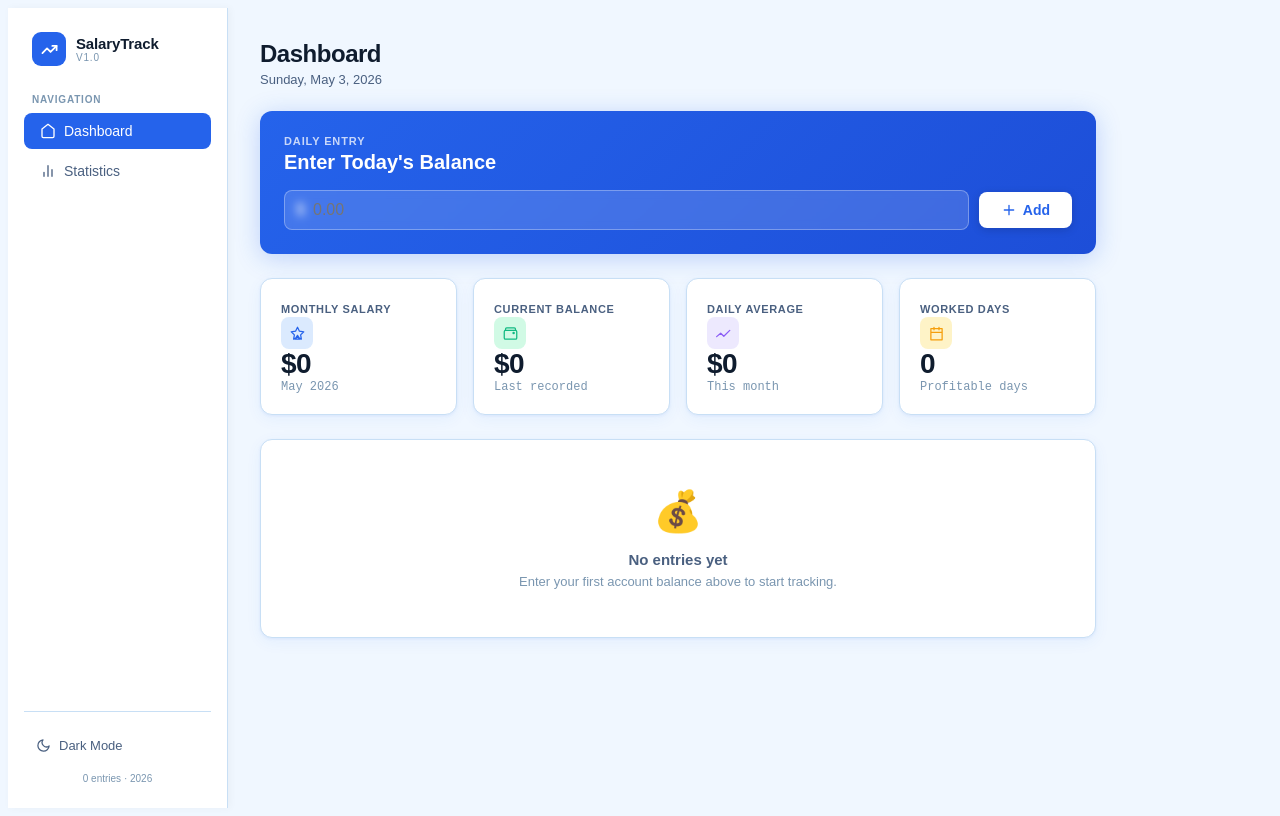
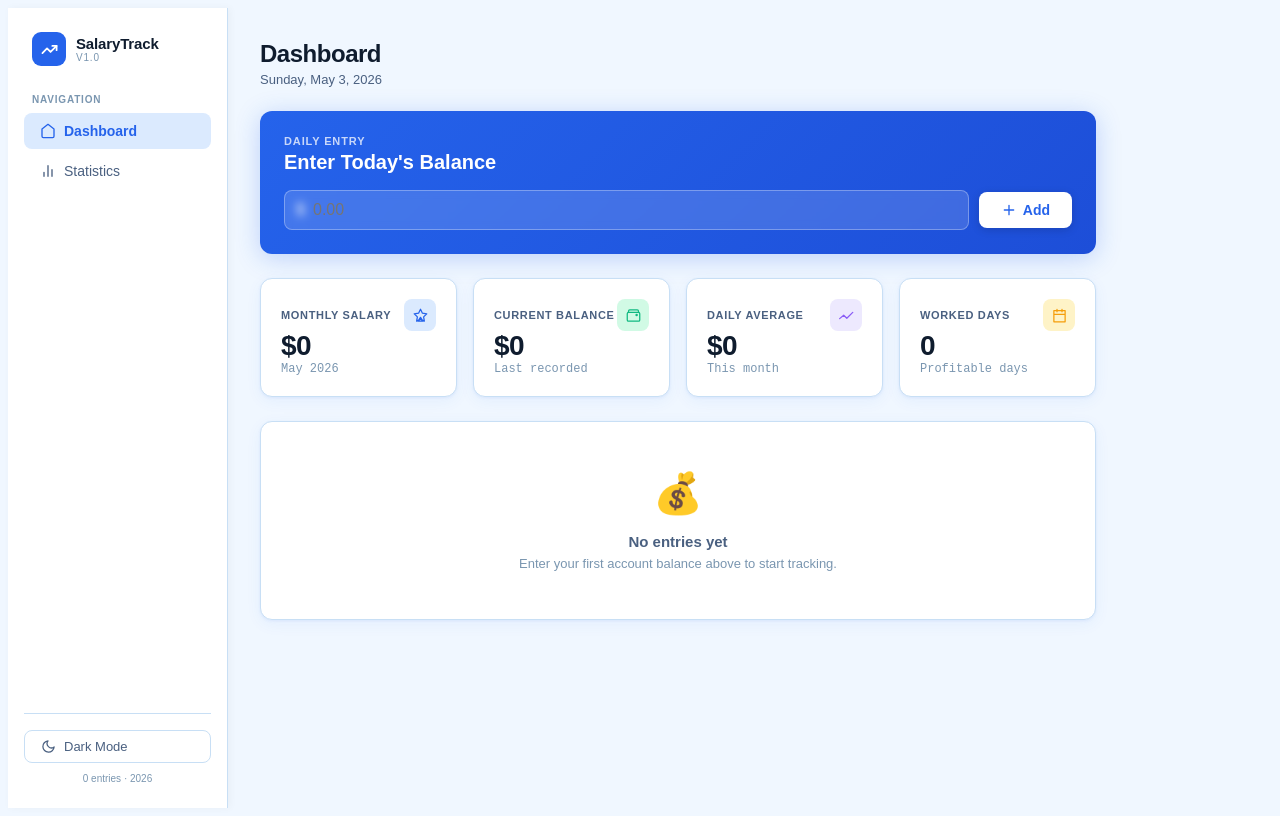
Before and after one commit to jonnyy04/Income-Analyzer, a React (Vite) app in the folder IncomeAnalyzer/: page / in a window 1280 px wide. Built offline with nearby package versions, Linux system fonts and the light colour scheme.

Commit message:
refactor: improve CSS components and fix darkmode

```diff
--- a/IncomeAnalyzer/src/App.jsx
+++ b/IncomeAnalyzer/src/App.jsx
@@ -1,35 +1,23 @@
 import { useState } from "react";
-import "./App.css";
 import Sidebar from "./components/Sidebar";
 import DashboardPage from "./pages/DashboardPage";
 import StatisticsPage from "./pages/StatisticsPage";
-import { createEntry } from "./utils/helpers";
 import { useEntries } from "./hooks/useEntries";
+import { useDarkMode } from "./hooks/useDarkMode";
 
-function App() {
+export default function App() {
 	const { entries, addEntry, deleteEntry } = useEntries();
+	const { dark, toggle: toggleDark } = useDarkMode();
 	const [page, setPage] = useState("dashboard");
-	const [dark, setDark] = useState(false);
-
-	function handleAddEntry(balance) {
-		const newEntry = createEntry(entries, parseFloat(balance));
-		addEntry(newEntry);
-	}
-
-	function toggleDark() {
-		setDark(!dark);
-	}
 
 	return (
 		<div style={{ display: "flex", minHeight: "100vh", background: "var(--color-bg)" }}>
 			<Sidebar page={page} setPage={setPage} dark={dark} toggleDark={toggleDark} entryCount={entries.length} />
 
 			<main style={{ flex: 1, padding: "2rem", maxWidth: 900, overflowX: "hidden" }}>
-				{page === "dashboard" && <DashboardPage entries={entries} onAdd={handleAddEntry} />}
+				{page === "dashboard" && <DashboardPage entries={entries} onAdd={addEntry} />}
 				{page === "statistics" && <StatisticsPage entries={entries} onDelete={deleteEntry} />}
 			</main>
 		</div>
 	);
 }
-
-export default App;
--- a/IncomeAnalyzer/src/index.css
+++ b/IncomeAnalyzer/src/index.css
@@ -1,3 +1,7 @@
+@tailwind base;
+@tailwind components;
+@tailwind utilities;
+
 @layer base {
 	:root {
 		--color-bg: #f0f7ff;
@@ -7,17 +11,17 @@
 		--color-text: #0f1c2e;
 		--color-text2: #4a6080;
 		--color-text3: #7a96b0;
-		--color-blue: #2563eb;
 		--color-accent: #2563eb;
+		--color-accent-light: #dbeafe;
 		--color-accent-dark: #1d4ed8;
-		--color-accent-light: #dbeafe;
 		--color-green: #10b981;
 		--color-green-light: #d1fae5;
+		--color-red: #ef4444;
+		--color-red-light: #fee2e2;
 		--color-amber: #f59e0b;
 		--color-amber-light: #fef3c7;
 		--color-purple: #8b5cf6;
 		--color-purple-light: #ede9fe;
-		--color-red-light: #fee2e2;
 	}
 
 	.dark {
@@ -28,17 +32,17 @@
 		--color-text: #e6edf3;
 		--color-text2: #8b949e;
 		--color-text3: #484f58;
-		--color-blue: #3b82f6;
 		--color-accent: #3b82f6;
-		--color-accent-dark: #1e40af;
-		--color-accent-light: #1e3a8a;
+		--color-accent-light: #1e3a5f;
+		--color-accent-dark: #60a5fa;
 		--color-green: #34d399;
 		--color-green-light: #064e3b;
+		--color-red: #f87171;
+		--color-red-light: #7f1d1d;
 		--color-amber: #fbbf24;
-		--color-amber-light: #451a03;
+		--color-amber-light: #78350f;
 		--color-purple: #a78bfa;
 		--color-purple-light: #4c1d95;
-		--color-red-light: #7f1d1d;
 	}
 
 	* {
@@ -86,94 +90,57 @@
 			0 4px 16px rgba(0, 0, 0, 0.2);
 	}
 
-	.mono {
-		font-family: "DM Mono", monospace;
+	.btn-primary {
+		background-color: var(--color-accent);
+		color: #fff;
+		border: none;
+		border-radius: 8px;
+		padding: 10px 20px;
+		font-weight: 600;
+		font-size: 14px;
+		cursor: pointer;
+		transition: all 0.2s;
+		font-family: "DM Sans", sans-serif;
+	}
+	.btn-primary:hover {
+		background-color: var(--color-accent-dark);
+		transform: translateY(-1px);
 	}
 
-	.tab-btn {
-		padding: 12px 16px;
+	.btn-ghost {
+		background: transparent;
+		border: 1px solid var(--color-border);
+		border-radius: 8px;
+		padding: 8px 16px;
+		color: var(--color-text2);
 		font-size: 13px;
-		font-weight: 500;
-		border: none;
-		background: transparent;
-		color: var(--color-text2);
-		cursor: pointer;
-		border-bottom: 2px solid transparent;
-		transition: all 0.2s;
-		white-space: nowrap;
-		font-family: "DM Sans", sans-serif;
-	}
-
-	.tab-btn:hover {
-		color: var(--color-text);
-	}
-
-	.tab-btn.active {
-		color: var(--color-blue);
-		border-bottom-color: var(--color-blue);
-	}
-
-	.form-select {
-		padding: 6px 10px;
-		font-size: 13px;
-		background: var(--color-surface);
-		border: 1px solid var(--color-border);
-		border-radius: 6px;
-		color: var(--color-text);
-		cursor: pointer;
-		font-family: "DM Sans", sans-serif;
-		transition: all 0.2s;
-	}
-
-	.form-select:hover {
-		border-color: var(--color-blue);
-	}
-
-	.form-select:focus {
-		outline: none;
-		border-color: var(--color-blue);
-		box-shadow: 0 0 0 3px rgba(37, 99, 235, 0.1);
-	}
-
-	.badge-green {
-		display: inline-block;
-		padding: 4px 8px;
-		background: rgba(16, 185, 129, 0.1);
-		color: var(--color-green);
-		border-radius: 4px;
-		font-size: 12px;
-		font-weight: 600;
-		font-family: "DM Mono", monospace;
-	}
-
-	.badge-neutral {
-		display: inline-block;
-		padding: 4px 8px;
-		color: var(--color-text3);
-		font-size: 12px;
-		font-weight: 600;
-	}
-
-	.btn-danger {
-		display: inline-flex;
-		align-items: center;
-		gap: 4px;
-		padding: 6px 12px;
-		background: transparent;
-		color: var(--color-text2);
-		border: 1px solid var(--color-border);
-		border-radius: 6px;
-		font-size: 12px;
 		font-weight: 500;
 		cursor: pointer;
 		transition: all 0.2s;
 		font-family: "DM Sans", sans-serif;
 	}
+	.btn-ghost:hover {
+		background-color: var(--color-surface2);
+		color: var(--color-text);
+	}
 
+	.btn-danger {
+		background-color: var(--color-red-light);
+		color: var(--color-red);
+		border: none;
+		border-radius: 6px;
+		padding: 4px 10px;
+		font-size: 12px;
+		font-weight: 500;
+		cursor: pointer;
+		transition: all 0.2s;
+		display: flex;
+		align-items: center;
+		gap: 4px;
+		font-family: "DM Sans", sans-serif;
+	}
 	.btn-danger:hover {
-		color: #ef4444;
-		border-color: #ef4444;
-		background: rgba(239, 68, 68, 0.05);
+		opacity: 0.8;
 	}
 
 	.nav-item {
@@ -189,37 +156,97 @@
 		border: none;
 		background: transparent;
 		color: var(--color-text2);
+		width: 100%;
+		text-align: left;
+		font-family: "DM Sans", sans-serif;
+	}
+	.nav-item:hover {
+		background-color: var(--color-surface2);
+		color: var(--color-text);
+	}
+	.nav-item.active {
+		background-color: var(--color-accent-light);
+		color: var(--color-accent);
+		font-weight: 600;
+	}
+
+	.tab-btn {
+		padding: 12px 20px;
+		background: transparent;
+		border: none;
+		border-bottom: 2px solid transparent;
+		cursor: pointer;
+		font-size: 13px;
+		font-weight: 500;
+		color: var(--color-text2);
+		transition: all 0.2s;
+		white-space: nowrap;
+		outline: none;
+		font-family: "DM Sans", sans-serif;
+	}
+	.tab-btn:hover {
+		color: var(--color-text);
+	}
+	.tab-btn.active {
+		color: var(--color-accent);
+		border-bottom-color: var(--color-accent);
+		font-weight: 600;
+	}
+
+	.badge-green {
+		background-color: var(--color-green-light);
+		color: var(--color-green);
+		padding: 2px 10px;
+		border-radius: 20px;
+		font-size: 12px;
+		font-family: "DM Mono", monospace;
+		font-weight: 600;
+	}
+
+	.badge-neutral {
+		background-color: var(--color-surface2);
+		color: var(--color-text3);
+		padding: 2px 10px;
+		border-radius: 20px;
+		font-size: 12px;
+	}
+
+	.form-input {
+		width: 100%;
+		padding: 10px 12px;
+		border-radius: 8px;
+		border: 1px solid var(--color-border);
+		background-color: var(--color-surface);
+		color: var(--color-text);
+		font-size: 14px;
+		outline: none;
+		transition: border-color 0.2s;
+		font-family: "DM Sans", sans-serif;
+	}
+	.form-input:focus {
+		border-color: var(--color-accent);
+	}
+
+	.form-select {
+		padding: 6px 12px;
+		border-radius: 8px;
+		border: 1px solid var(--color-border);
+		background-color: var(--color-surface);
+		color: var(--color-text);
+		font-size: 13px;
+		outline: none;
+		cursor: pointer;
 		font-family: "DM Sans", sans-serif;
 	}
 
-	.nav-item:hover {
-		background: var(--color-surface2);
-		color: var(--color-text);
+	.mono {
+		font-family: "DM Mono", monospace;
 	}
 
-	.nav-item.active {
-		background: var(--color-accent);
-		color: white;
+	.table-row-even {
+		background-color: var(--color-surface);
 	}
-
-	.btn-ghost {
-		display: flex;
-		align-items: center;
-		gap: 8px;
-		padding: 10px 12px;
-		border-radius: 6px;
-		cursor: pointer;
-		font-size: 13px;
-		font-weight: 500;
-		border: none;
-		background: transparent;
-		color: var(--color-text2);
-		font-family: "DM Sans", sans-serif;
-		transition: all 0.2s;
-	}
-
-	.btn-ghost:hover {
-		background: var(--color-surface2);
-		color: var(--color-text);
+	.table-row-odd {
+		background-color: var(--color-surface2);
 	}
 }
--- a/IncomeAnalyzer/src/pages/DashboardPage.jsx
+++ b/IncomeAnalyzer/src/pages/DashboardPage.jsx
@@ -1,9 +1,9 @@
 import { useMemo } from "react";
 import AddEntry from "../components/AddEntry";
 import StatCard from "../components/StatCard";
-import { MONTHS, fmt, fmtDec } from "../utils/helpers";
+import { MONTHS, fmt } from "../utils/helpers";
 
-export default function DashboardPage({ entries = [], onAdd }) {
+export default function DashboardPage({ entries, onAdd }) {
 	const now = new Date();
 	const curMonth = now.getMonth() + 1;
 	const curYear = now.getFullYear();
@@ -67,7 +67,7 @@ export default function DashboardPage({ entries = [], onAdd }) {
 								</div>
 								{e.dailyProfit > 0 ? (
 									<span className="mono" style={{ fontWeight: 700, fontSize: 13, color: "var(--color-green)" }}>
-										+${fmtDec(e.dailyProfit)}
+										+${fmt(e.dailyProfit)}
 									</span>
 								) : (
 									<span style={{ fontSize: 12, color: "var(--color-text3)" }}>No change</span>
```
Also changed, not shown: IncomeAnalyzer/src/pages/StatisticsPage.jsx (+11 -17 lines).
